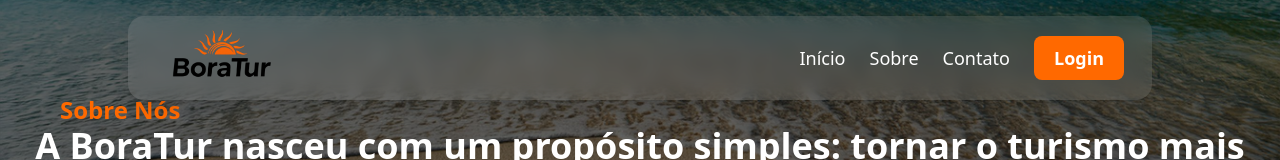
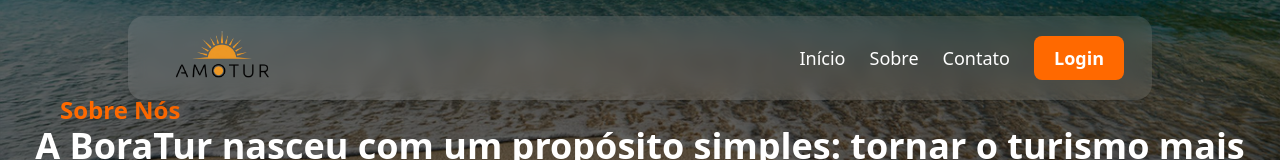
Before and after one commit to JuanMarks/mapa-praia-next, a Next.js app: page /sobre in a window 1280 px wide. Shown: the top 160 px of the page. Built offline with nearby package versions, Linux system fonts and the light colour scheme.

Commit message:
fix: corrigindo bugs

```diff
--- a/src/components/FormularioPonto.tsx
+++ b/src/components/FormularioPonto.tsx
@@ -88,7 +88,7 @@ const FormularioPonto = ({ coordenadas, onClose, onCriado }: Props) => {
 
     return (
         <div className="fixed inset-0 bg-black bg-opacity-50 z-[5000] flex justify-center items-center" onClick={onClose}>
-            <div className="bg-white rounded-lg shadow-xl w-full max-w-lg max-h-[90vh] overflow-y-auto m-4" onClick={(e) => e.stopPropagation()}>
+            <div className="bg-white rounded-lg shadow-xl w-full max-w-3xl max-h-[90vh] overflow-y-auto m-4" onClick={(e) => e.stopPropagation()}>
                 <div className="flex justify-between items-center p-4 border-b border-gray-200">
                     <h3 className="text-xl font-semibold text-gray-800">Adicionar novo ponto</h3>
                     <button onClick={onClose} className="text-gray-400 bg-transparent hover:bg-gray-200 hover:text-gray-900 rounded-lg text-sm p-1.5 ml-auto inline-flex items-center">
@@ -112,7 +112,7 @@ const FormularioPonto = ({ coordenadas, onClose, onCriado }: Props) => {
                             <textarea id="descricao" rows={3} value={description} onChange={(e) => setDescription(e.target.value)} required className="bg-gray-50 border border-gray-300 text-gray-900 text-sm rounded-lg focus:ring-blue-500 focus:border-blue-500 block w-full p-2.5" disabled={isLoading}></textarea>
                         </div>
 
-                       <div className="grid grid-cols-1 md:grid-cols-2 gap-4">
+                       <div className="grid grid-cols-1 md:grid-cols-4 gap-4">
                             <div>
                                 <label htmlFor="bairro" className="block mb-2 text-sm font-medium text-gray-700">Bairro</label>
                                 <input type="text" id="bairro" value={bairro} onChange={(e) => setBairro(e.target.value)} className="bg-gray-50 border border-gray-300 text-gray-900 text-sm rounded-lg focus:ring-blue-500 focus:border-blue-500 block w-full p-2.5" disabled={isLoading} />
--- a/src/components/Header.tsx
+++ b/src/components/Header.tsx
@@ -21,7 +21,7 @@ export default function Header() {
       <div className="flex items-center">
         <div className="w-[140px] h-[60px] relative"> {/* ajusta o tamanho sem aumentar a div */}
           <Image
-            src="/images/logo_amotur2.png"
+            src="/images/logo1.png"
             alt="Logo AMOTUR"
             fill
             style={{ objectFit: 'contain' }}
--- a/src/components/MapaInterativo.tsx
+++ b/src/components/MapaInterativo.tsx
@@ -121,7 +121,7 @@ const MapaInterativo = () => {
         <MapContainer
           center={centro}
           zoom={13}
-          minZoom={14}
+          minZoom={13}
           maxBounds={bounds}
           maxBoundsViscosity={1.0}
           scrollWheelZoom={false}
```
